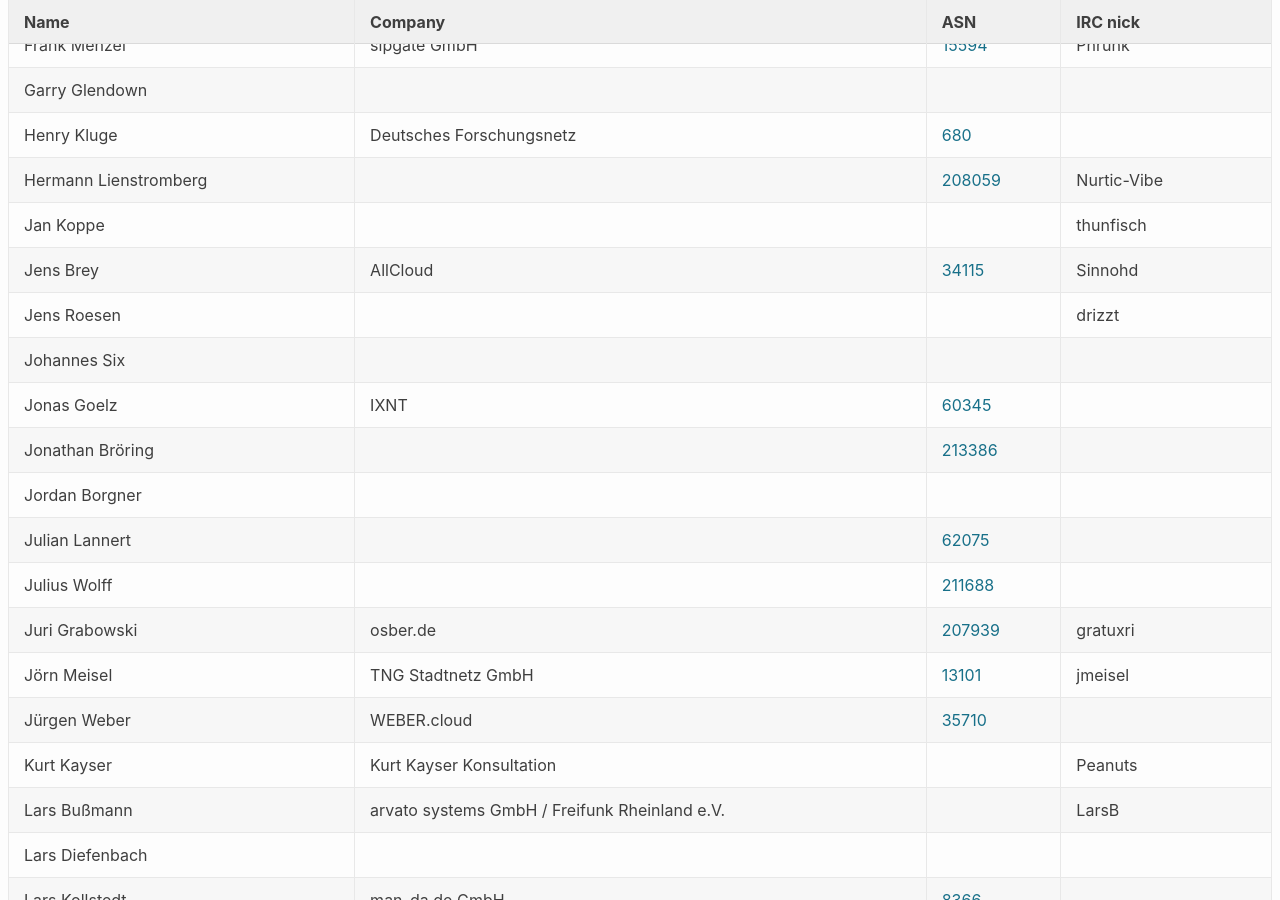
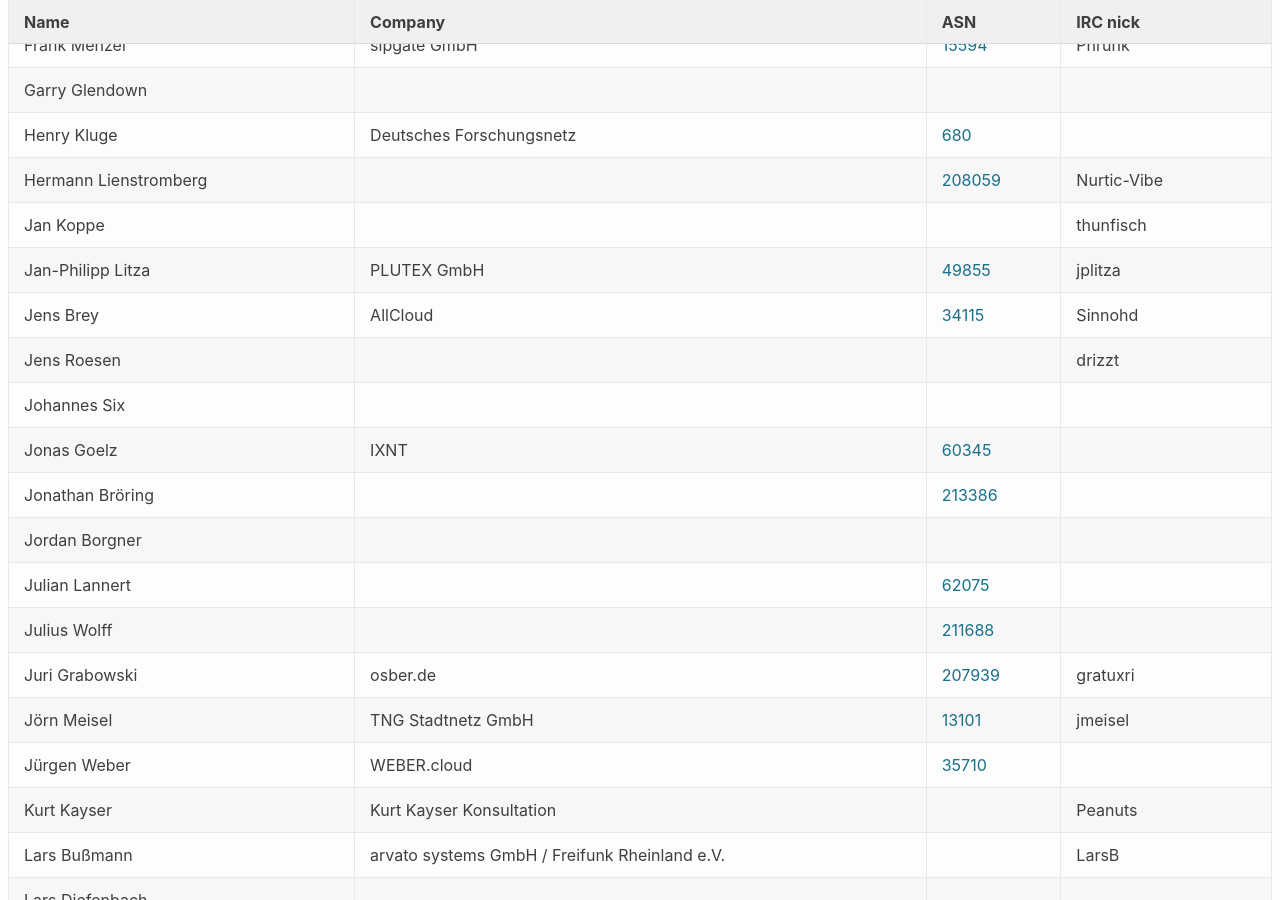
Before and after one commit to denog/pretix-attendeelist, a Jekyll site: the page built from denog14/index.md, in a window 1280 px wide and 900 px high, scrolled down 9114 px. Built offline with Jekyll 4.4.1, drawn with Linux system fonts in a browser that asks for light colours.

Commit message:
Latest data: Wed Oct 12 11:35:49 UTC 2022

```diff
--- a/_data/attendees_denog14_remote.json
+++ b/_data/attendees_denog14_remote.json
@@ -148,6 +148,12 @@
     "company": null,
     "irc": "thunfisch",
     "asn": null
+  },
+  {
+    "name": "Jan-Philipp Litza",
+    "company": "PLUTEX GmbH",
+    "irc": "jplitza",
+    "asn": "49855"
   },
   {
     "name": "Jens Brey",
@@ -397,13 +403,13 @@
   },
   {
     "name": "Robert Leichssenring",
-    "company": null,
+    "company": "DE-CIX",
     "irc": null,
     "asn": "6695"
   },
   {
     "name": "Robert Leichssenring",
-    "company": "DE-CIX",
+    "company": null,
     "irc": null,
     "asn": "6695"
   },
```
